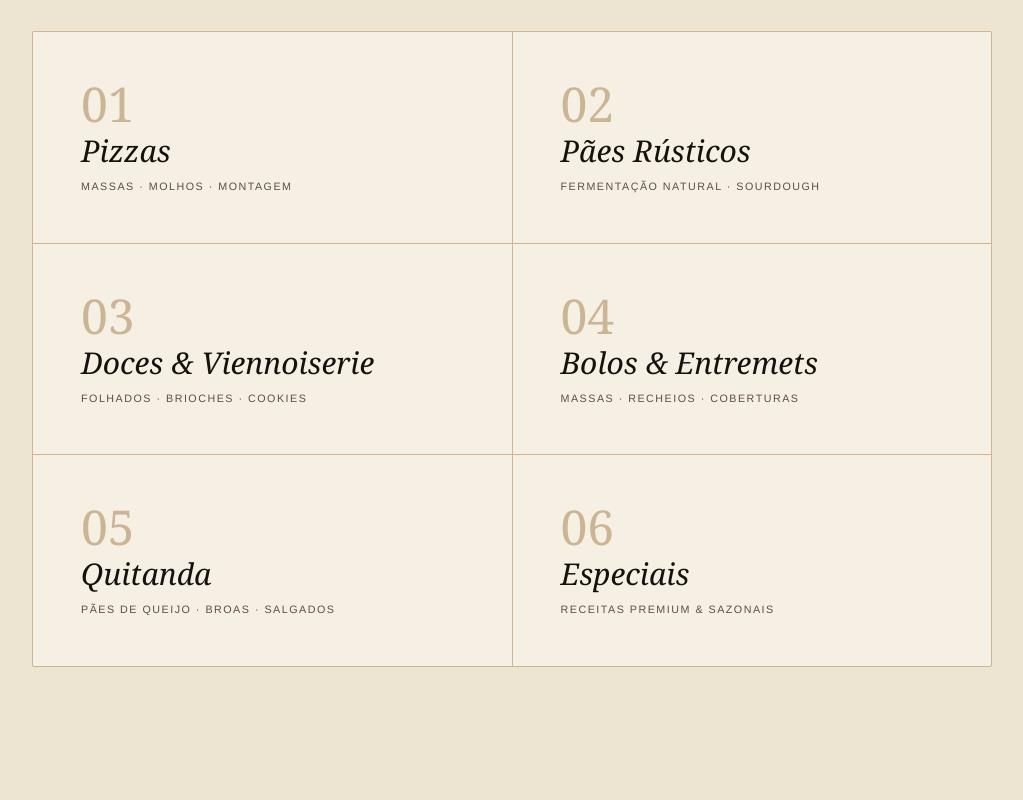
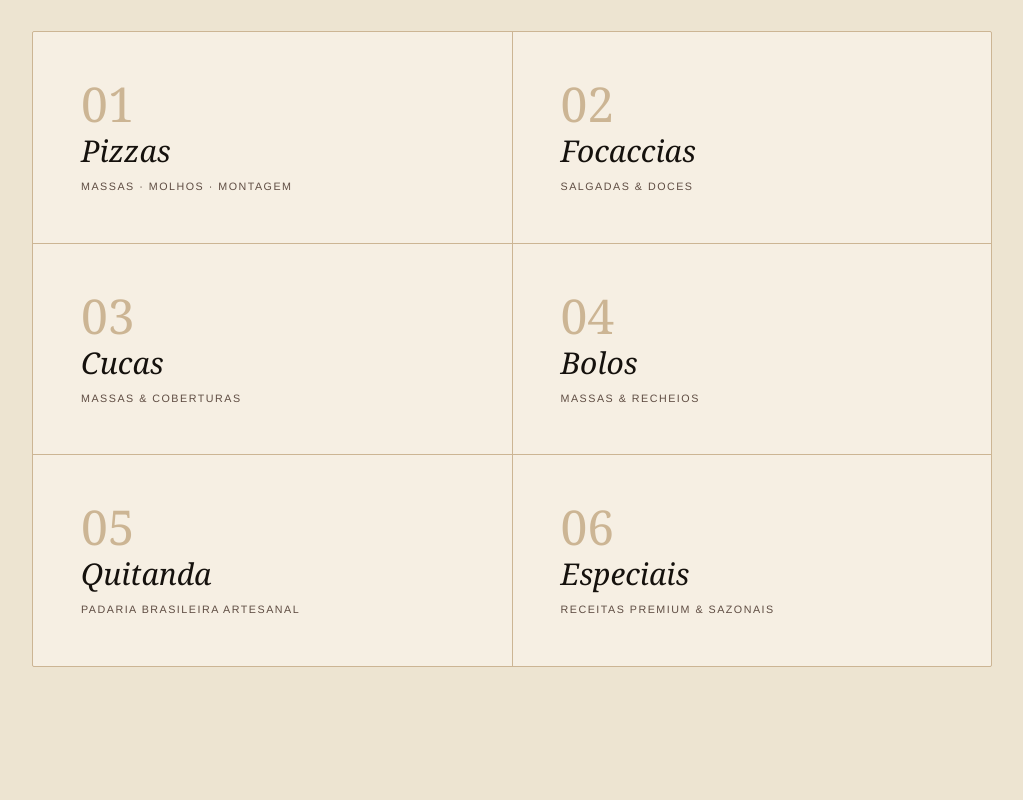
Before and after one commit to Heuller/el-guapooo, a React (Vite) app: page / in a window 1280 px wide. Shown: the part 1060-1860 px from the top of the page, without its empty margins (128-1151 px from the left). Built offline with nearby package versions, Linux system fonts and the light colour scheme.

Commit message:
fix: revert categories array to exactly match the original stable taxonomy

```diff
--- a/src/data/categories.ts
+++ b/src/data/categories.ts
@@ -1,8 +1,8 @@
 export const categories = [
   { id: "pizzas", num: "01", name: "Pizzas", sub: "massas · molhos · montagem", filter: (id: string) => id.startsWith('pizza') },
-  { id: "paes", num: "02", name: "Pães Rústicos", sub: "fermentação natural · sourdough", filter: (id: string) => id.startsWith('pao') && !id.includes('queijo') },
-  { id: "doces", num: "03", name: "Doces & Viennoiserie", sub: "folhados · brioches · cookies", filter: (id: string) => ['cookie', 'babka', 'croissant'].some(prefix => id.startsWith(prefix)) },
-  { id: "bolos", num: "04", name: "Bolos & Entremets", sub: "massas · recheios · coberturas", filter: (id: string) => id.startsWith('bolo') },
-  { id: "quitanda", num: "05", name: "Quitanda", sub: "pães de queijo · broas · salgados", filter: (id: string) => id.includes('queijo') || id.includes('broa') },
+  { id: "focaccias", num: "02", name: "Focaccias", sub: "salgadas & doces", filter: (id: string) => id.startsWith('focaccia') },
+  { id: "cucas", num: "03", name: "Cucas", sub: "massas & coberturas", filter: (id: string) => id.startsWith('cuca') },
+  { id: "bolos", num: "04", name: "Bolos", sub: "massas & recheios", filter: (id: string) => id.startsWith('bolo') && !id.includes('panetone') && !id.includes('banana-bread') },
+  { id: "quitanda", num: "05", name: "Quitanda", sub: "padaria brasileira artesanal", filter: (id: string) => id.startsWith('pao') },
   { id: "especiais", num: "06", name: "Especiais", sub: "receitas premium & sazonais", filter: (id: string) => id.includes('panetone') || id.includes('banana-bread') },
 ];
```
